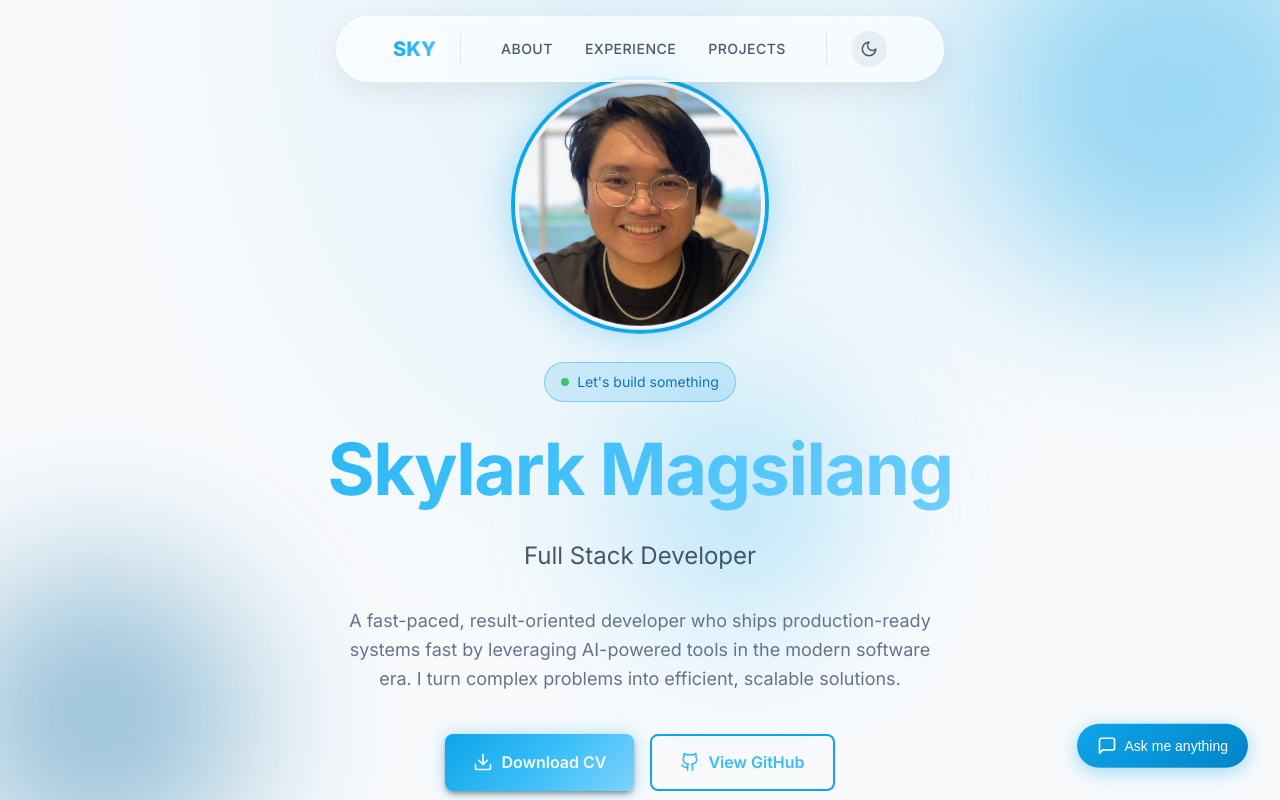
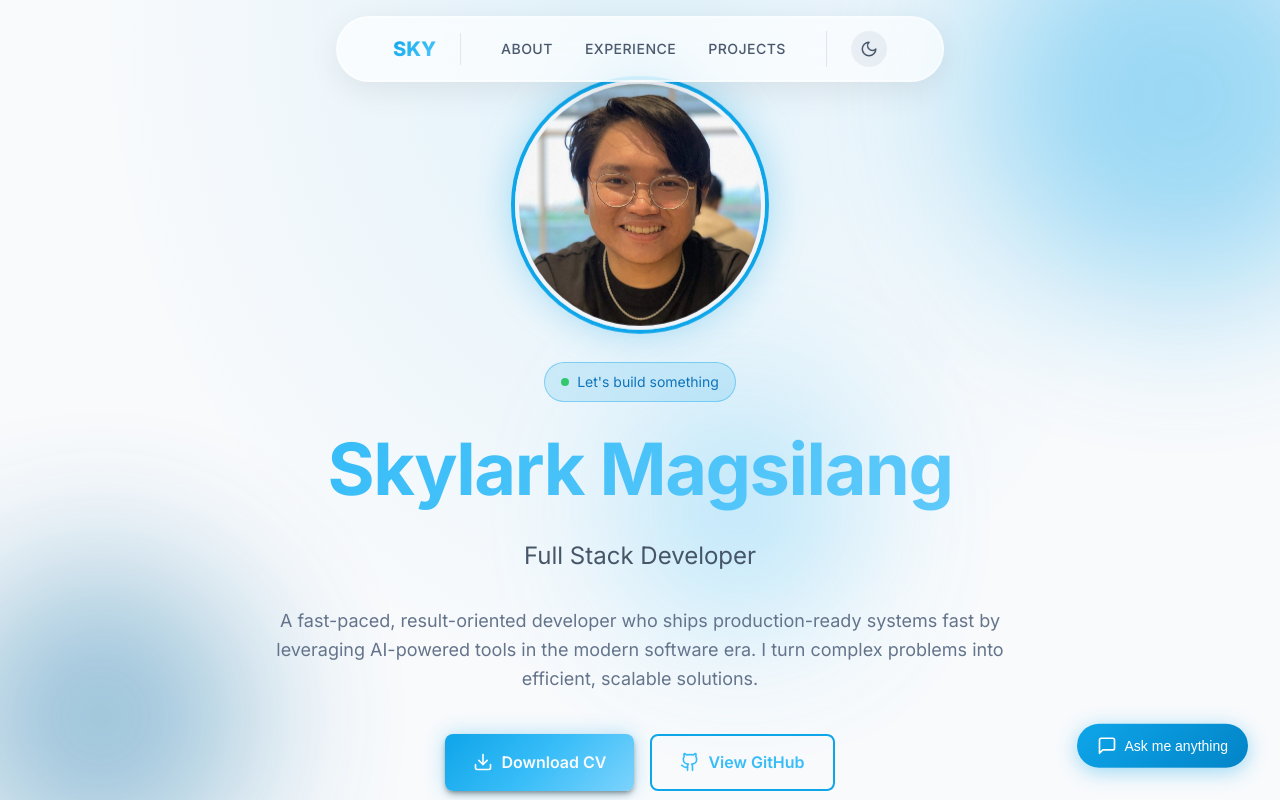
Before and after one commit to 5ky-lark/my-portfolio, a React (Vite) app: page / in a window 1280 px wide. Shown: the top 800 px of the page. Built offline with nearby package versions, Linux system fonts and the light colour scheme.

Commit message:
Improve hero scaling (1200px width) and optimize mobile nav

```diff
--- a/src/index.css
+++ b/src/index.css
@@ -695,8 +695,10 @@ a:hover {
   position: relative;
   z-index: 1;
   text-align: center;
-  max-width: 900px;
+  width: 100%;
+  max-width: var(--container-max);
   padding: 0 1.5rem;
+  margin: 0 auto;
 }
 
 .hero-profile-container {
@@ -774,7 +776,7 @@ a:hover {
 .hero-description {
   font-size: 1.125rem;
   color: var(--text-muted);
-  max-width: 600px;
+  max-width: 800px;
   margin: 0 auto 2.5rem;
   animation: fadeInUp 0.6s ease forwards;
   animation-delay: 0.3s;
```
